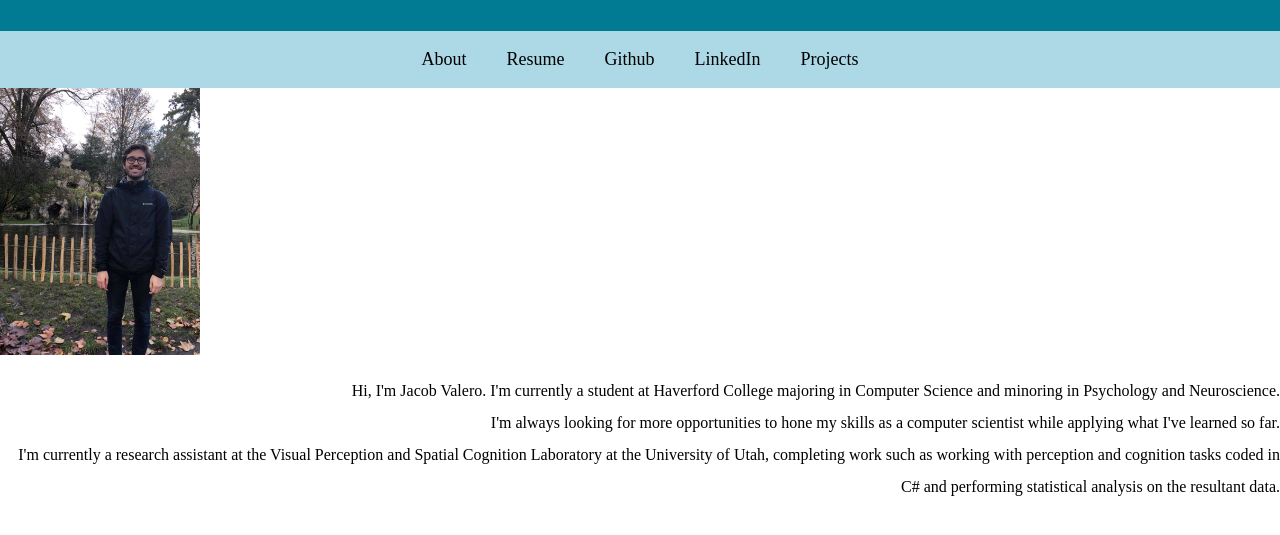
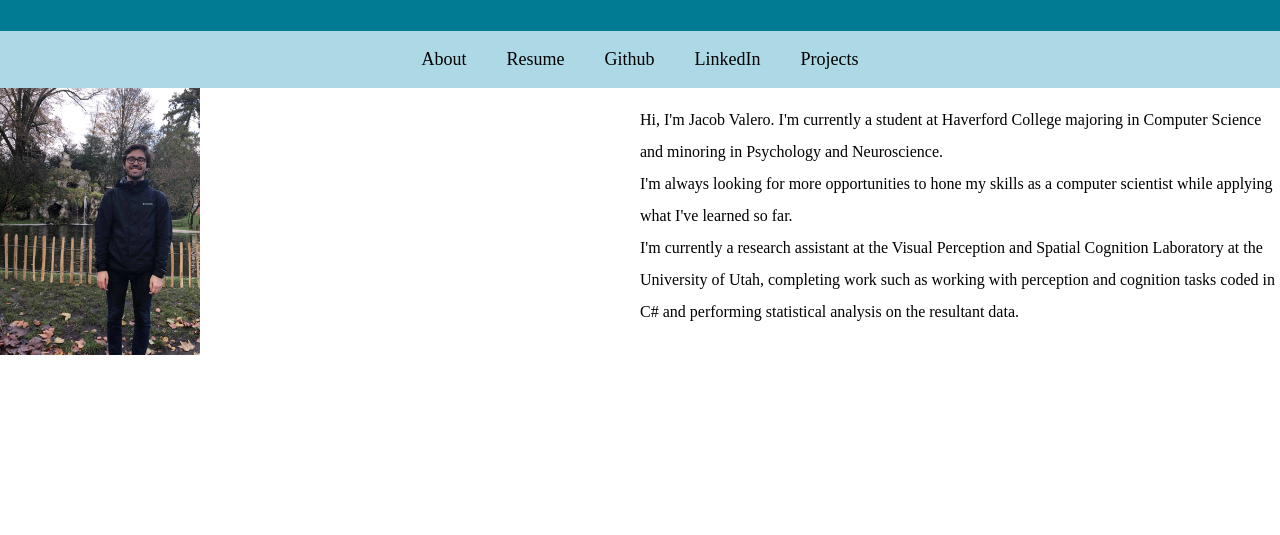
Before and after one commit to Orelavant/Orelavant.github.io, a plain HTML site: page index.html in a window 1280 px wide. Shown: the part 123-658 px from the top of the page. Drawn offline with Linux system fonts and the light colour scheme.

Commit message:
Layout changes on index.

```diff
--- a/index.html
+++ b/index.html
@@ -50,14 +50,20 @@
                     background-color: floralwhite;
                 }
 
-        #profile {
-            text-align: left;
+        #intro {
+            line-height: 2;
+            font-size: 16px;
         }
 
-        #intro {
-            text-align: right;
-            line-height: 2;
-            font-size: 16px;
+            #intro .column {
+                float: left;
+                width: 50%;
+            }
+
+        #intro::after {
+            content: "";
+            display: table;
+            clear: both;
         }
 
         #randImg {
@@ -81,11 +87,12 @@
         <a href="projects.html">Projects</a>
     </div>
 
-    <div id="profile">
+    <div id="intro">
+        <div class="column">
             <img src="media/profile.jpg" width="200" />
         </div>
 
-    <div id="intro">
+        <div class="column">
             <p>
                 Hi, I'm Jacob Valero. I'm currently a student at Haverford College majoring in
                 Computer Science and minoring in Psychology and Neuroscience. <br />
@@ -94,6 +101,7 @@
                 at the University of Utah, completing work such as working with perception and cognition tasks
                 coded in C# and performing statistical analysis on the resultant data. <br />
             </p>
+        </div>
     </div>
 
 
@@ -105,7 +113,7 @@
     <!--Going to table this feature until website is hosted. It will essentially work the same way as the rand img selector atm-->
     <!--<iframe src="C:\Users\matth\Documents\UnityProjects\MiniJam56GameRepo\MiniJam56Game\Builds\0.2" style="border:0px #000000 none;"
             name="project" scrolling="no" frameborder="1" height="1280px" width="720px"></iframe>-->
-
+    <!--
     <script>
         var img1 = "C:/Users/matth/Pictures/websitePictures/plane.png"
         var img2 = "C:/Users/matth/Pictures/websitePictures/playerFront1.0.png"
@@ -119,6 +127,7 @@
 
         getRandImg();
     </script>
+    -->
 
 
 </body>
```
Lines whose indentation alone changed are shown as unchanged.
